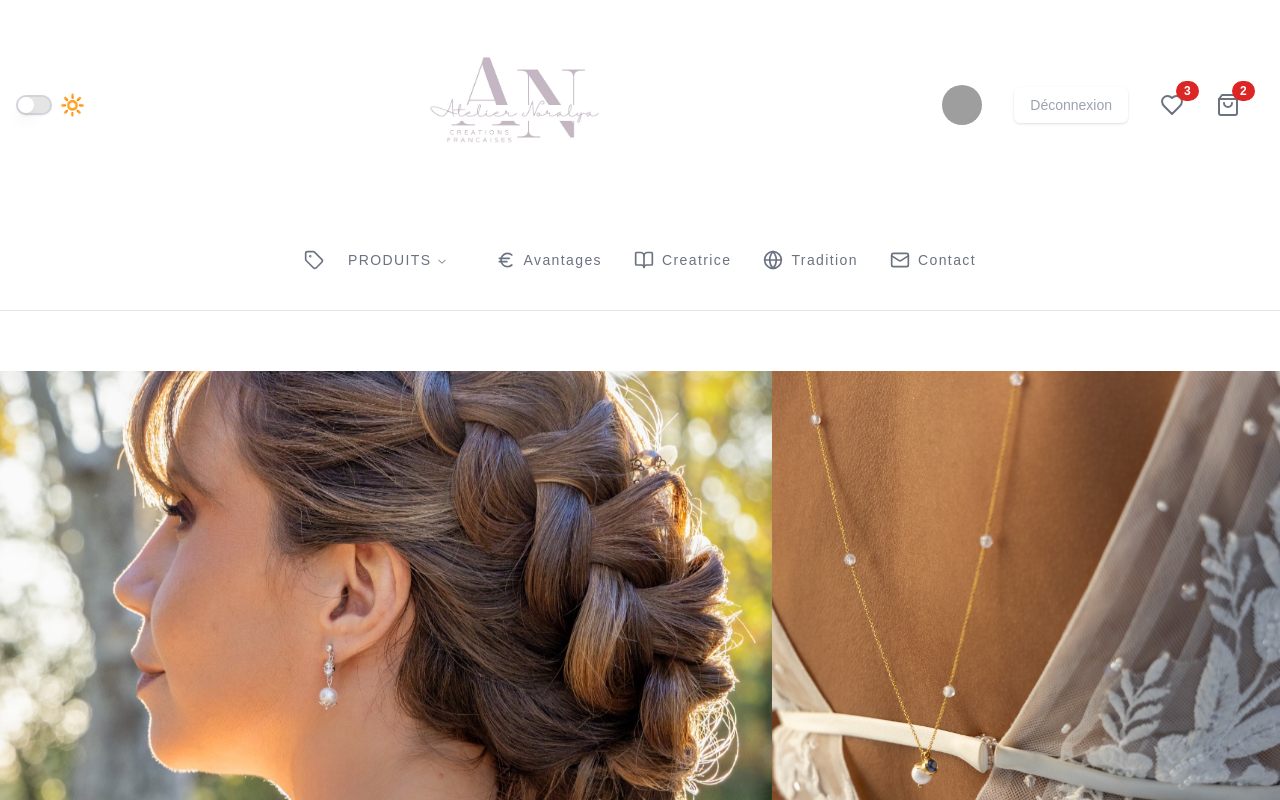
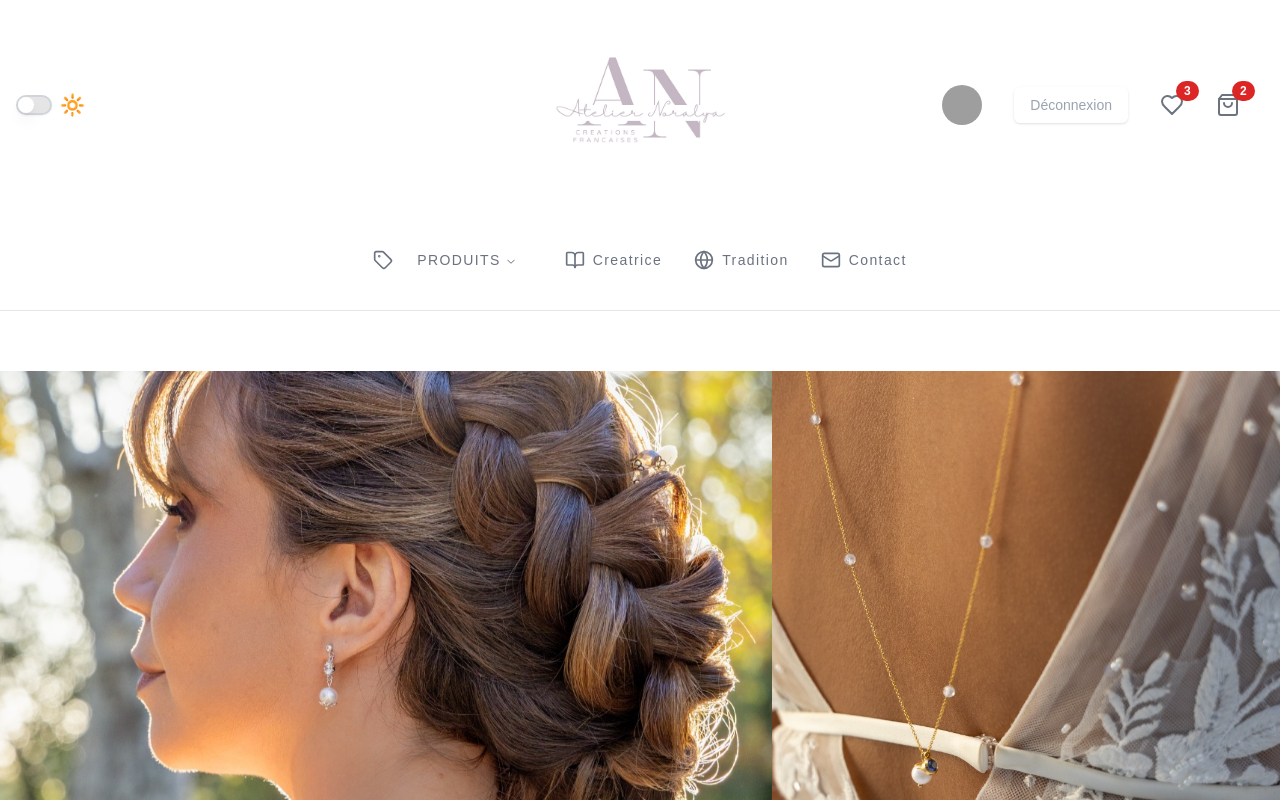
Before and after one commit to DavyHaYehoudi/e-com-v2, a Next.js app in the folder client/: page / in a window 1280 px wide. Shown: the top 800 px of the page. Built offline with nearby package versions, Linux system fonts and the light colour scheme; grey boxes are pictures that could not be loaded.

Commit message:
remove tab advantages navbar

```diff
--- a/client/components/layout/navigation/Navbar.tsx
+++ b/client/components/layout/navigation/Navbar.tsx
@@ -5,7 +5,6 @@ import {
   NavigationMenuLink,
 } from "@/components/ui/navigation-menu";
 import {
-  EuroIcon,
   BookOpenIcon,
   GlobeIcon,
   MailIcon,
@@ -25,20 +24,6 @@ export function Navbar() {
             <TagIcon className="tab-nav w-5 h-5" />
             <ProductMenu />
           </div>
-        </NavigationMenuItem>
-
-        {/* Onglet Avantages */}
-        <NavigationMenuItem>
-          <NavigationMenuLink
-            href="/advantages"
-            className={`flex items-center space-x-2 relative tracking-widest ${
-              pathname === "/advantages" ? "active" : ""
-            }`}
-          >
-            <EuroIcon className="tab-nav w-5 h-5" />
-            <span className="tab-nav tracking-widest text-sm">Avantages</span>
-            <span className="absolute bottom-0 left-1/2 h-1 w-0 bg-golden transition-all duration-300 transform -translate-x-1/2 hover:w-full"></span>
-          </NavigationMenuLink>
         </NavigationMenuItem>
 
         {/* Onglet Créatrice */}
--- a/client/components/layout/navigation/TopNavbar.tsx
+++ b/client/components/layout/navigation/TopNavbar.tsx
@@ -7,12 +7,12 @@ const TopNavbar = () => {
   return (
     <div className="flex justify-between items-center p-4 bg-whitesmoke my-8">
       {/* Groupe 1 : Bouton Switch (Dark Mode) */}
-      <div>
+      <div className="flex-1">
         <ThemeToggle />
       </div>
 
       {/* Groupe 2 : Logo centré */}
-      <div>
+      <div className="flex-none">
         <Link href="/">
           <Image
             src="/images/logo.png"
@@ -25,7 +25,7 @@ const TopNavbar = () => {
       </div>
 
       {/* Groupe 3 : NavIcons (groupe d'éléments à droite) */}
-      <div>
+      <div className="flex-1 flex justify-end ml-auto">
         <NavIcons />
       </div>
     </div>
```
